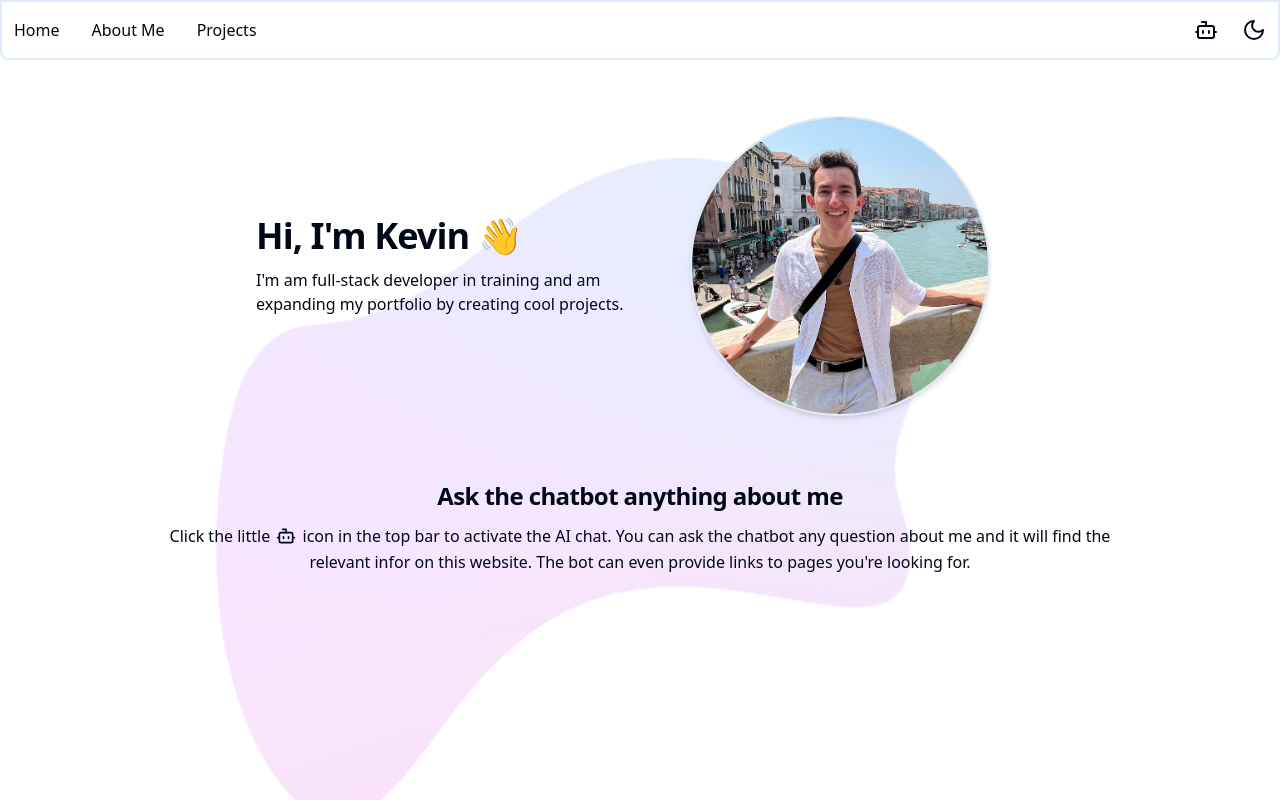
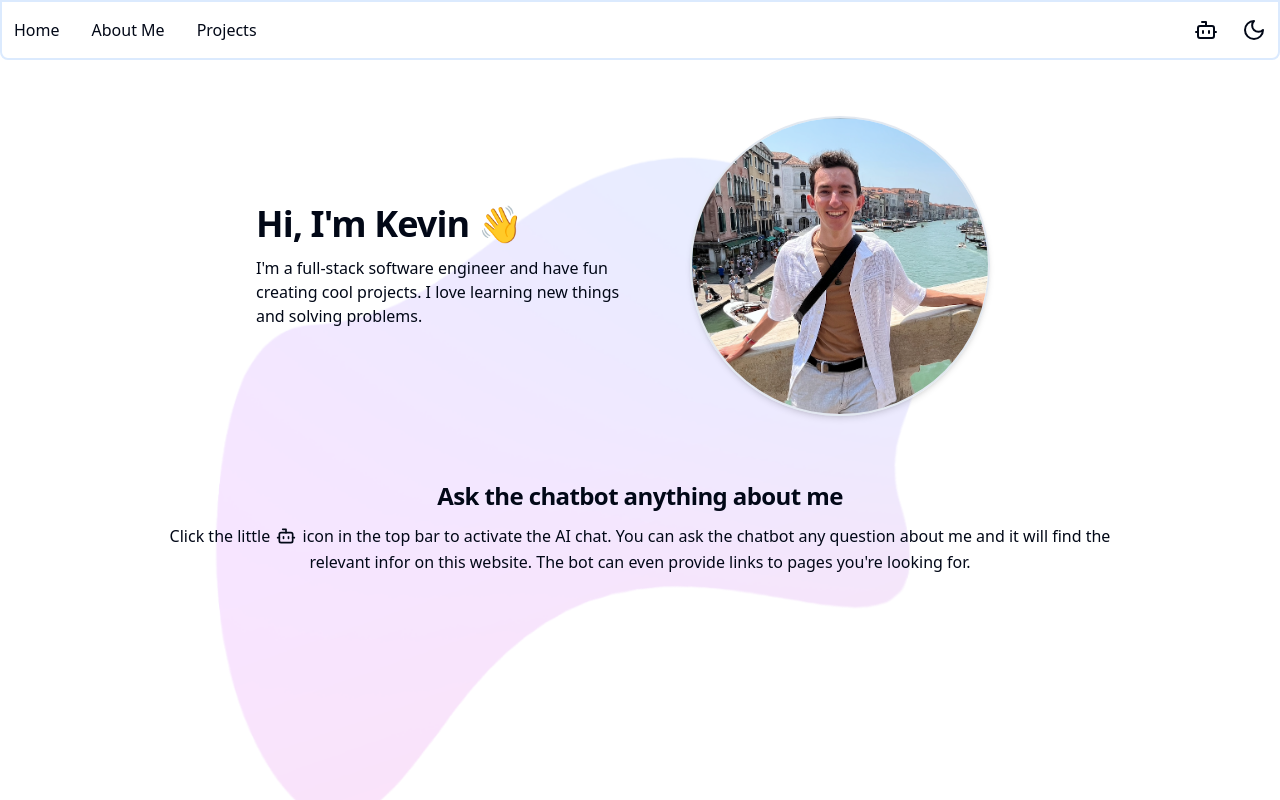
Before and after one commit to kbrenn02/portfolio-website, a Next.js app in the folder portfolio-website/: page / in a window 1280 px wide. Shown: the top 800 px of the page. Built offline with nearby package versions, Linux system fonts and the light colour scheme.

Commit message:
web content home page

```diff
--- a/portfolio-website/app/page.tsx
+++ b/portfolio-website/app/page.tsx
@@ -17,8 +17,8 @@ export default function Home() {
           <H1 className="text-center sm:text-start">Hi, I&apos;m Kevin 👋</H1>
 {/* Fill this out more using info I include on my github page */}
           <p className="text-center sm:text-start">
-            I&apos;m am full-stack developer in training and am expanding my
-            portfolio by creating cool projects.
+            I&apos;m a full-stack software engineer and have fun creating cool projects. I love learning new
+            things and solving problems.
           </p>
         </div>
         <div className="flex justify-center">
```
